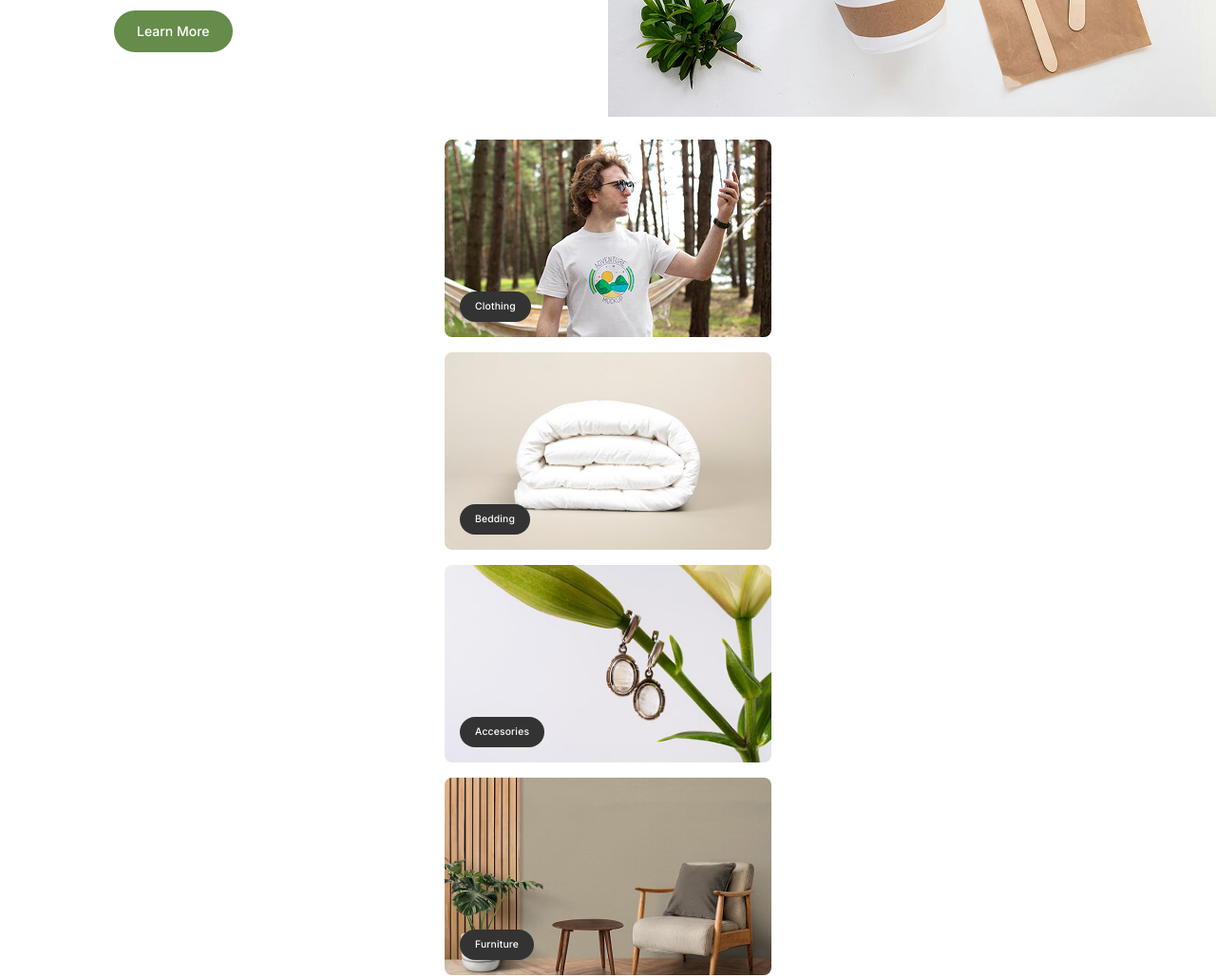
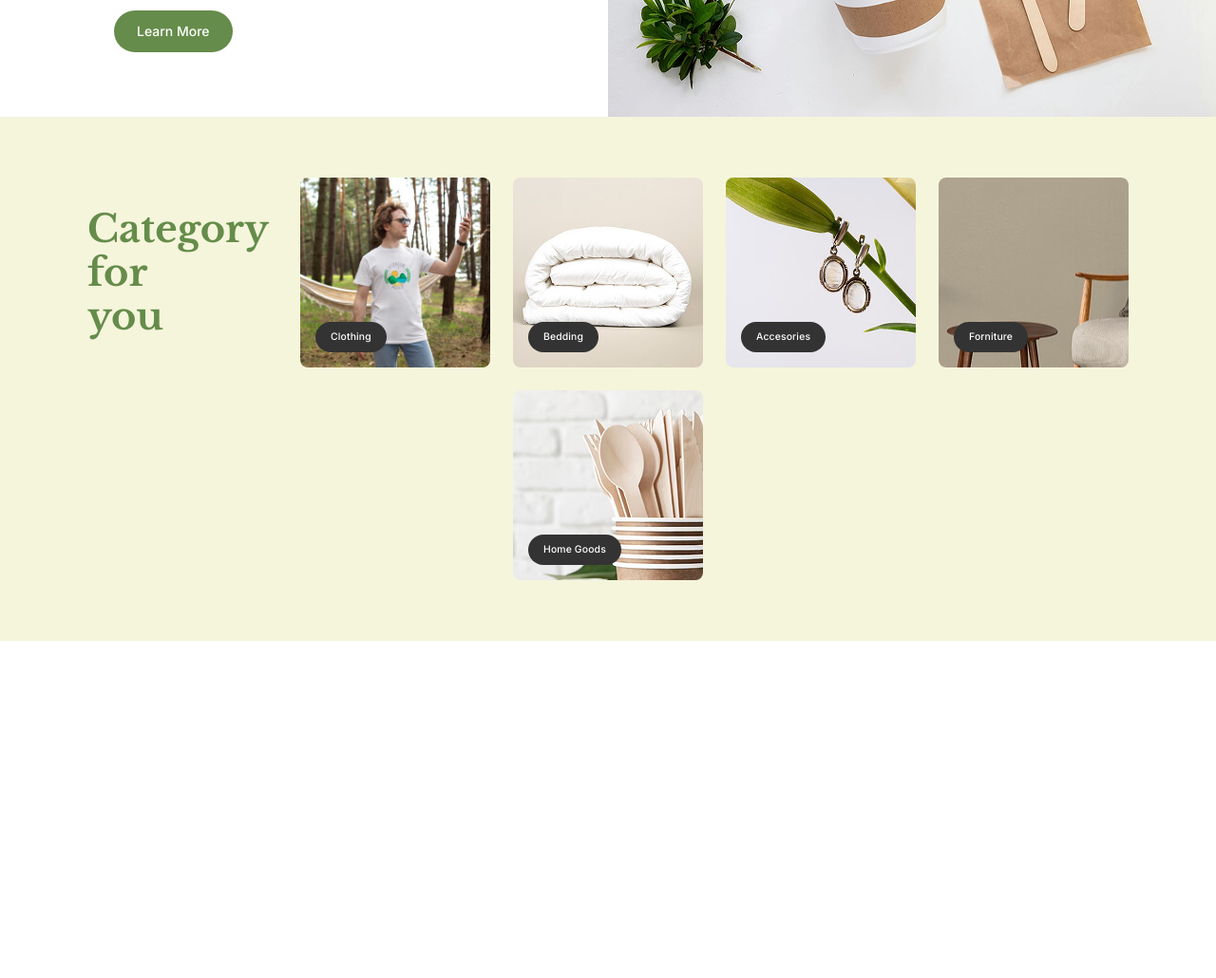
Before and after one commit to Pablo-Zallio-Dev/eco-shop, a plain HTML site: page index.html in a window 1280 px wide. Shown: the part 540-1570 px from the top of the page at 95% size. After the commit the page ends 1399 px from the top, so only its background shows below. Drawn offline with nearby package versions, Linux system fonts and the light colour scheme.

Commit message:
Adding product images and updating HTML/CSS

```diff
--- a/index.html
+++ b/index.html
@@ -1,56 +1,92 @@
 <!DOCTYPE html>
 <html lang="en">
-
   <head>
-    <meta charset="UTF-8">
-    <meta name="viewport" content="width=device-width, initial-scale=1.0">
-    <link rel="preconnect" href="https://fonts.googleapis.com">
-    <link rel="preconnect" href="https://fonts.gstatic.com" crossorigin>
+    <meta charset="UTF-8" />
+    <meta name="viewport" content="width=device-width, initial-scale=1.0" />
+    <link rel="preconnect" href="https://fonts.googleapis.com" />
+    <link rel="preconnect" href="https://fonts.gstatic.com" crossorigin />
     <link
       href="https://fonts.googleapis.com/css2?family=Inter:ital,opsz,wght@0,14..32,100..900;1,14..32,100..900&family=Libre+Baskerville:ital,wght@0,400;0,700;1,400&display=swap"
-        rel="stylesheet">
-    <link rel="stylesheet" href="src/normalize.css">
-    <link rel="stylesheet" href="src/style.css">
+      rel="stylesheet"
+    />
+    <link rel="stylesheet" href="src/normalize.css" />
+    <link rel="stylesheet" href="src/style.css" />
     <title>ECO - Shop Friendly</title>
   </head>
 
   <body>
-
     <!-- ************** SECTION SALE BAR ************* -->
     <section class="sale-bar">
-        <p class="sale-bar__text">Free Shipping with minimum purchase Rp250.000</p>
-        <svg class="sale-bar__image" width="48" height="48" viewBox="0 0 48 48" fill="none"
-            xmlns="http://www.w3.org/2000/svg">
+      <p class="sale-bar__text">
+        Free Shipping with minimum purchase Rp250.000
+      </p>
+      <svg
+        class="sale-bar__image"
+        width="48"
+        height="48"
+        viewBox="0 0 48 48"
+        fill="none"
+        xmlns="http://www.w3.org/2000/svg"
+      >
         <path
           d="M29.9206 10.7992C29.3349 10.2134 28.3851 10.2134 27.7993 10.7992C27.2135 11.385 27.2135 12.3347 27.7993 12.9205L37.3788 22.5H7C6.17157 22.5 5.5 23.1716 5.5 24C5.5 24.8284 6.17157 25.5 7 25.5H37.3785L27.7993 35.0792C27.2135 35.665 27.2135 36.6147 27.7993 37.2005C28.3851 37.7863 29.3349 37.7863 29.9206 37.2005L42.0606 25.0605C42.3419 24.7792 42.5 24.3977 42.5 23.9999C42.5 23.602 42.3419 23.2205 42.0606 22.9392L29.9206 10.7992Z"
-                fill="#333333" />
+          fill="#333333"
+        />
       </svg>
     </section>
 
     <!-- ************** SECTION HEADER ************* -->
     <header class="header">
-        <img class="header__logo" src="assets/images/logo.jpg" alt="">
+      <img class="header__logo" src="assets/images/logo.jpg" alt="" />
       <article class="header__input">
-            <img class="header__input__image" src="assets/icon/outline_icons/search-grey.svg" alt="image loupe grey">
-            <input class="header__input__text" type="text" placeholder="Search here...">
+        <img
+          class="header__input__image"
+          src="assets/icon/outline_icons/search-grey.svg"
+          alt="image loupe grey"
+        />
+        <input
+          class="header__input__text"
+          type="text"
+          placeholder="Search here..."
+        />
       </article>
       <article class="header__icons">
-            <img class="header__icons__icon" src="assets/icon/outline_icons/profile.svg" alt="icon profile">
-            <img class="header__icons__icon" src="assets/icon/outline_icons/bag.svg" alt="">
+        <img
+          class="header__icons__icon"
+          src="assets/icon/outline_icons/profile.svg"
+          alt="icon profile"
+        />
+        <img
+          class="header__icons__icon"
+          src="assets/icon/outline_icons/bag.svg"
+          alt=""
+        />
       </article>
     </header>
-
 
     <!-- ************** SECTION NAV ************* -->
 
     <section class="nav">
       <section class="nav__search">
-            <img class="nav__search__image" src="assets/icon/outline_icons/search-grey.svg" alt="">
-            <input class="nav__search__input" type="" placeholder="Search here...">
+        <img
+          class="nav__search__image"
+          src="assets/icon/outline_icons/search-grey.svg"
+          alt=""
+        />
+        <input
+          class="nav__search__input"
+          type=""
+          placeholder="Search here..."
+        />
       </section>
-        <img class="nav__img" src="assets/icon/outline_icons/menu.svg" alt="">
-        <img class="nav__img nav__img__close nav__img--disabled" src="assets/icon/fill_icons/close.svg" alt="">
-        <nav class="nav__menu"> <!-- agregar y quitar nav__menu--active -->
+      <img class="nav__img" src="assets/icon/outline_icons/menu.svg" alt="" />
+      <img
+        class="nav__img nav__img__close nav__img--disabled"
+        src="assets/icon/fill_icons/close.svg"
+        alt=""
+      />
+      <nav class="nav__menu">
+        <!-- agregar y quitar nav__menu--active -->
         <a class="nav__menu__link" href="">NEW!</a>
         <a class="nav__menu__link" href="">Clothing</a>
         <a class="nav__menu__link" href="">Bath</a>
@@ -67,8 +103,10 @@
         <section class="home__info">
           <article class="home__info--clear">
             <h1 class="home__info__title">Healthy cutlery, healthy body</h1>
-                    <p class="home__info__text">Upgrade your dining experience and
-                        begin your path to a healthy you right now.</p>
+            <p class="home__info__text">
+              Upgrade your dining experience and begin your path to a healthy
+              you right now.
+            </p>
             <button class="home__info__btn btn__primary">Learn More</button>
           </article>
         </section>
@@ -78,32 +116,29 @@
       <!-- ************** SECTION CATEGORY HIGHLIGHT ************* -->
 
       <section class="highlight">
-            <section class="highlight__grid">
+        <section class="highlight__cards">
+          <article class="highlight__card highlight__card--desktop">
+            <p class="highlight__text">Category <br>for<br> you</p>
+          </article>
           <article class="highlight__card highlight__card--clothing">
-                    <img class="highlight__card__image highlight__card__image--manual" src="assets/images/image-mobile-highlight-01.jpg" alt="image section clothing">
-                    <button class="highlight__card__btn btn__small">Clothing</button>
+            <button class="btn__small btn__small--highlight">Clothing</button>
           </article>
           <article class="highlight__card highlight__card--bedding">
-                    <img class="highlight__card__image highlight__card__image--center" src="assets/images/image-mobile-highlight-02.jpg" alt="image section bedding">
-                    <button class="highlight__card__btn btn__small">Bedding</button>
+            <button class="btn__small btn__small--highlight">Bedding</button>
           </article>
-                <article class="highlight__card highlight__card--bedding">
-                    <img class="highlight__card__image " src="assets/images/image-mobile-highlight-03.jpg" alt="image section accesories">
-                    <button class="highlight__card__btn btn__small">Accesories</button>
+          <article class="highlight__card highlight__card--accesories">
+            <button class="btn__small btn__small--highlight">Accesories</button>
           </article>
-                <article class="highlight__card highlight__card--bedding">
-                    <img class="highlight__card__image " src="assets/images/image-mobile-highlight-04.jpg" alt="image section furniture">
-                    <button class="highlight__card__btn btn__small">Furniture</button>
+          <article class="highlight__card highlight__card--forniture">
+            <button class="btn__small btn__small--highlight">Forniture</button>
           </article>
-                <article class="highlight__card highlight__card--bedding">
-                    <img class="highlight__card__image highlight__card__image--center" src="assets/images/image-mobile-highlight-05.jpg" alt="image section home goodds">
-                    <button class="highlight__card__btn btn__small">Home Goods</button>
+          <article class="highlight__card highlight__card--home">
+            <button class="btn__small btn__small--highlight">Home Goods</button>
           </article>
         </section>
       </section>
     </main>
-    <br><br><br><br><br><br><br><br><br><br>
+    <br /><br /><br /><br /><br /><br /><br /><br /><br /><br />
     <script src="src/script.js"></script>
   </body>
-
 </html>
--- a/src/style.css
+++ b/src/style.css
@@ -77,14 +77,14 @@ html {
 
 .btn__small {
   padding-inline: 1rem;
-  padding-block: .5rem;
+  padding-block: 0.5rem;
   border: none;
   background-color: var(--color--grey-600);
   border-radius: 2.5rem;
   color: var(--color-basic-white);
   font-family: var(--font-inter);
-   font-size: .65rem;
-   letter-spacing: .009rem;
+  font-size: 0.65rem;
+  letter-spacing: 0.009rem;
   font-weight: 500;
   line-height: 1rem;
 }
@@ -544,7 +544,6 @@ html {
   }
 }
 
-
 /*************\
   #4K - 1536px - XXL
   \*************/
@@ -555,63 +554,149 @@ html {
   }
 }
 
-
 /* ************** SECTION CATEGORY HIGHLIGHT ************* */
 
-.highlight {
-  /* border: 2px solid black; */
-  padding-inline: 1rem;
-  padding-block: 1.5rem;
+.btn__small--highlight {
+  position: absolute;
+  left: 1rem;
+  bottom: 1rem;
 }
 
-.highlight__grid {
-  display: grid;
+.highlight {
+  background-color: beige;
+  padding: 1rem;
+}
+
+.highlight__cards {
+  display: flex;
+  flex-wrap: wrap;
   justify-content: center;
-  justify-items: center;
+  align-items: center;
   gap: 1rem;
-  grid-template-columns: repeat(1, 1fr);
-  width: 100%;
 }
 
 .highlight__card {
   position: relative;
+  width: 90%;
+  max-width: 21.5rem;
+  height: 15rem;
+  border-radius: 0.5rem;
+}
+
+.highlight__card--clothing {
+  background-image: url(../assets/images/image-mobile-highlight-01.jpg);
+  background-position: center -52px;
+  background-repeat: no-repeat;
+}
+
+.highlight__card--bedding {
+  background-image: url(../assets/images/image-mobile-highlight-02.jpg);
+  background-size: cover;
+  background-position: center;
+}
+
+.highlight__card--accesories {
+  background-image: url(../assets/images/image-mobile-highlight-03.jpg);
+  background-size: cover;
+  background-position: center;
+}
+
+.highlight__card--forniture {
+  background-image: url(../assets/images/image-mobile-highlight-04.jpg);
+  background-position: center;
+}
+
+.highlight__card--home {
+  background-image: url(../assets/images/image-mobile-highlight-05.jpg);
+  background-position: center;
+}
+
+.highlight__card--desktop {
+  display: none;
+}
+
+/******************\
+  #Tablet L - 768px - M
+  \******************/
+
+@media (768px < width) {
+
+
+  .highlight {
+  background-color: beige;
+  padding: 4rem;
+}
+
+
+  .highlight__card--desktop {
     display: flex;
     align-items: center;
-  width: 90%;
-  max-width: 21.5rem;
-  height: 13rem;
-
-  border-radius: .5rem;
-  /* border: 1px solid red; */
+    font-family: var(--font-libreBaskerville);
+    color: var(--color-brand-primary);
+    font-size: 2rem;
+    font-weight: bold;
     overflow: hidden;
   }
 
-.highlight__card__btn {
-  position: absolute;
-  bottom: 1rem;
-  left: 1rem;
+  .highlight__cards {
+    gap: 1.5rem;
   }
 
-.highlight__card__image {
-  width: 100%;
-  height: 100%;
-  object-fit: cover;
-  object-position: top;
-
-  position: absolute;
+  .highlight__card {
+    max-width: 12.5rem;
+    height: 12.5rem;
+    border-radius: 0.5rem;
   }
 
-.highlight__card__image--manual {
-  object-position: 0 -30px;
-
+  .highlight__card--clothing {
+  background-image: url(../assets/images/image-desktop-highlight-01.jpg);
+  background-size: cover;
+  background-position: center;
 }
 
-.highlight__card__image--center {
-  object-position: center;
-
+.highlight__card--bedding {
+  background-image: url(../assets/images/image-desktop-highlight-02.jpg);
+  background-size: cover;
+  background-position: center;
 }
 
+.highlight__card--accesories {
+  background-image: url(../assets/images/image-desktop-highlight-03.jpg);
+  background-size: cover;
+  background-position: center;
+}
 
+.highlight__card--forniture {
+  background-image: url(../assets/images/image-desktop-highlight-04.jpg);
+  background-position: center;
+}
+
+.highlight__card--home {
+  background-image: url(../assets/images/image-desktop-highlight-05.jpg);
+  background-position: center;
+}
+
+.highlight__text {
+  font-size: 40px;
+  text-align: left;
+}
+}
+
+/*********************\
+  #Desktop - 1280px - XL
+  \*********************/
+
+@media (1280px < width) {
+}
+
+/*************\
+  #4K - 1536px - XXL
+  \*************/
+
+@media (1600px < width) {
+}
+
+/* ////////////////////////////////////////////////////////////////////////////////////////////////////// */
 /******************\
   #Tablet L - 768px - M
   \******************/
```
Also changed, not shown: assets/images/image-products-1.jpg (added), assets/images/image-products-2.jpg (added), assets/images/image-products-3.jpg (added), assets/images/image-products-4.jpg (added). Lines whose indentation alone changed are shown as unchanged.
